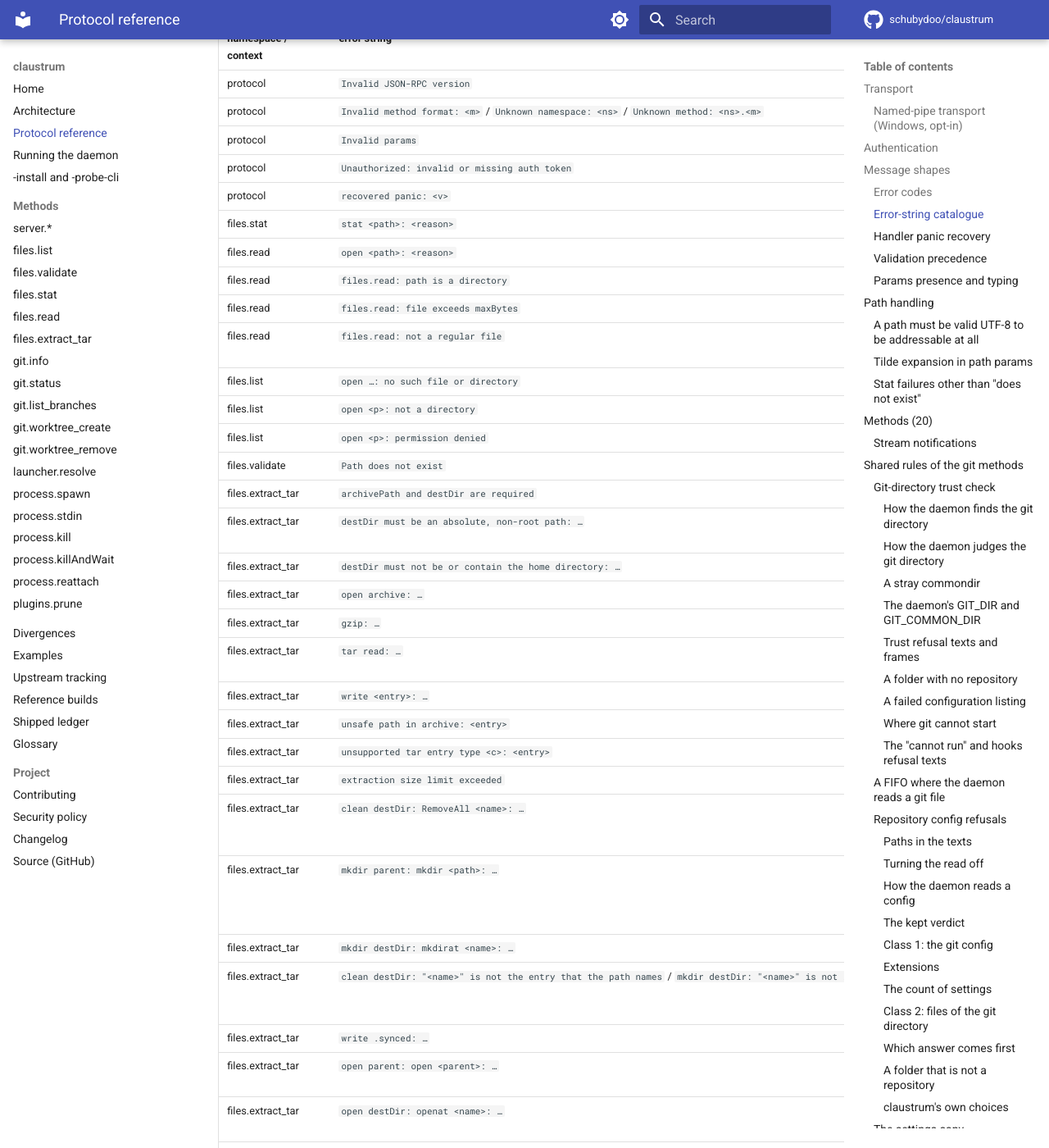
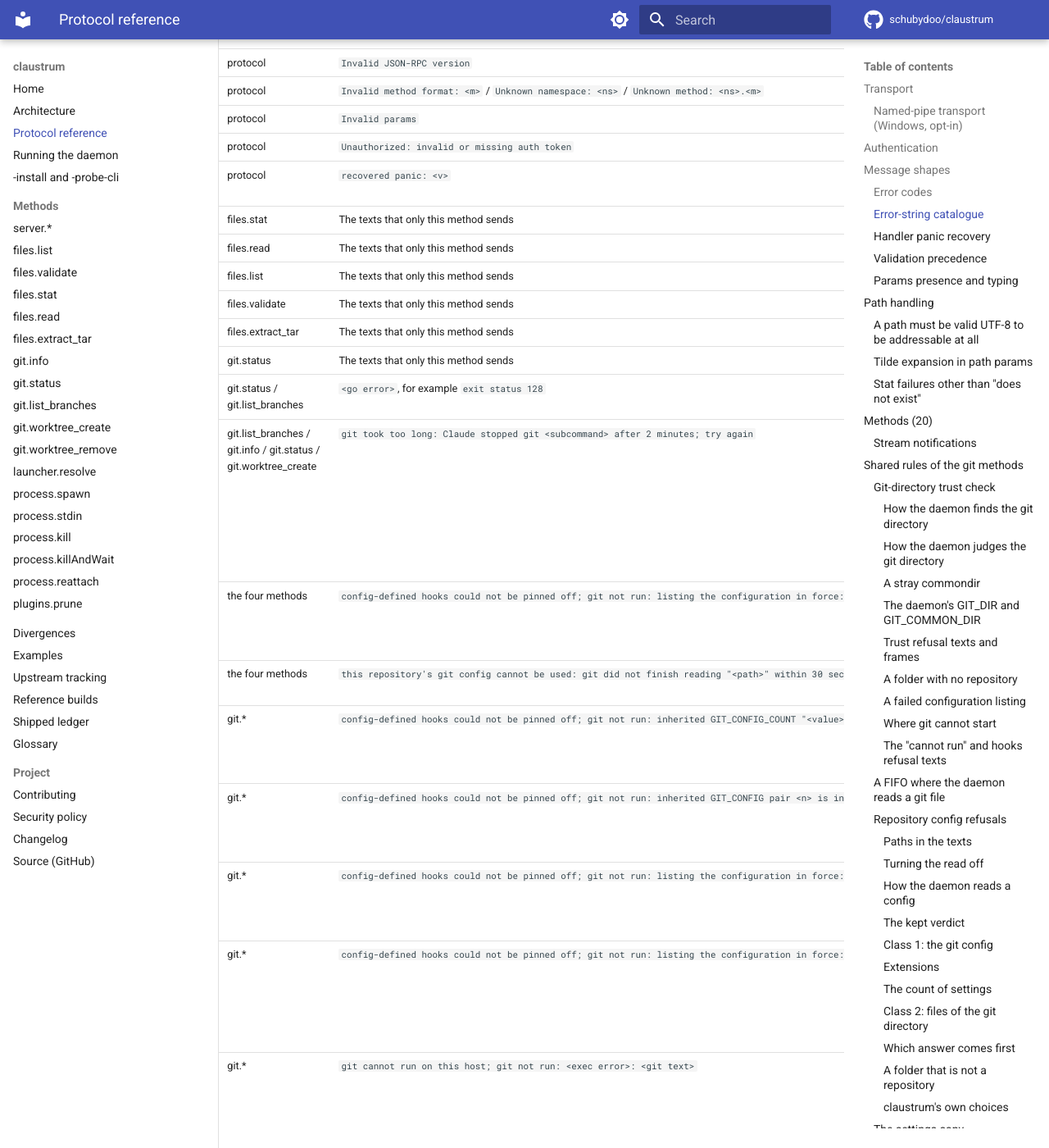
Before and after one commit to schubydoo/claustrum, an MkDocs documentation site: the page built from docs/PROTOCOL.md, in a window 1280 px wide and 1400 px high, scrolled down 4248 px. Shown: the whole window at 82% size. Built offline with MkDocs 1.6.1 and Material for MkDocs 9.7.7, drawn with Linux system fonts in a browser that asks for light colours; comment, search, counter and statistics services are not loaded; some of the changed text lies outside the part shown.

Commit message:
docs: move the other method-only error texts from the catalogue to their pages
Co-Authored-By: Claude Opus 5.5 <noreply@anthropic.com>

```diff
--- a/docs/PROTOCOL.md
+++ b/docs/PROTOCOL.md
@@ -167,9 +167,8 @@ under [Stream notifications](#stream-notifications), is the wire contract.
 
 ### Error-string catalogue
 
-The method-level error texts, verbatim. A text that only `git.worktree_create` or
-only `git.worktree_remove` sends is on the page of that method, and the row of the
-method links there. The method pages under `docs/protocol/` give the trigger and
+The method-level error texts, verbatim. A text that only one method sends is on the
+page of that method, and a row of the method links there. The method pages under `docs/protocol/` give the trigger and
 the result shape. A text with no code and no
 "in `error`" note is a JSON-RPC error `-32602`. "in `error`" is the `error` member of
 the result. A row that says "in the frame of" a method, or "The same frames", is
@@ -188,49 +187,20 @@ that names systems without "measured" holds on each one. The [reference build hi
 | protocol | `Invalid params` | -32602 (absent/mistyped `params`) |
 | protocol | `Unauthorized: invalid or missing auth token` | -32001 |
 | protocol | `recovered panic: <v>` | -32603 (claustrum-only, see [Handler panic recovery](#handler-panic-recovery)) |
-| files.stat | `stat <path>: <reason>` | -32603 (any stat failure other than ENOENT) |
-| files.read | `open <path>: <reason>` | -32603 (any open failure other than ENOENT) |
-| files.read | `files.read: path is a directory` | |
-| files.read | `files.read: file exceeds maxBytes` | |
-| files.read | `files.read: not a regular file` | -32602. The path opens and is not a regular file. See [files.read](protocol/files-read.md) |
-| files.list | `open …: no such file or directory` | -32603 (missing dir) |
-| files.list | `open <p>: not a directory` | -32603. The path is not a directory |
-| files.list | `open <p>: permission denied` | -32603 (an unreadable directory) |
-| files.validate | `Path does not exist` | in `error` field, `valid:false` |
-| files.extract_tar | `archivePath and destDir are required` | |
-| files.extract_tar | `destDir must be an absolute, non-root path: …` | in `error` field, for a relative `destDir`. claustrum also refuses a file system root with it (not measured) |
-| files.extract_tar | `destDir must not be or contain the home directory: …` | D2, in `error` field |
-| files.extract_tar | `open archive: …` | in `error` field (the archive cannot be opened) |
-| files.extract_tar | `gzip: …` | in `error` field (a bad gzip header) |
-| files.extract_tar | `tar read: …` | in `error` field (an entry that the tar reader cannot read) |
-| files.extract_tar | `write <entry>: …` | in `error` field (the content of a file cannot be copied) |
-| files.extract_tar | `unsafe path in archive: <entry>` | in `error` field (zip slip) |
-| files.extract_tar | `unsupported tar entry type <c>: <entry>` | in `error` field |
-| files.extract_tar | `extraction size limit exceeded` | D3 opt-in, in `error` field |
-| files.extract_tar | `clean destDir: RemoveAll <name>: …` | in `error` field. The daemon cannot delete the old `destDir` or an entry in it. `<name>` is the last name of `destDir` |
-| files.extract_tar | `mkdir parent: mkdir <path>: …` | in `error` field. The daemon cannot create a folder above `destDir`. `<path>` is the whole path of that folder. The text `mkdir parent <entry>: …` below is for an archive entry |
-| files.extract_tar | `mkdir destDir: mkdirat <name>: …` | in `error` field. The daemon cannot create `destDir` |
-| files.extract_tar | `clean destDir: "<name>" is not the entry that the path names` / `mkdir destDir: "<name>" is not …` | in `error` field. claustrum's own text: the path of `destDir` and its last name in the parent folder do not name one entry. See [D2](DIVERGENCES.md#d2) |
-| files.extract_tar | `write .synced: …` | in `error` field |
-| files.extract_tar | `open parent: open <parent>: …` | in `error` field. The daemon cannot open the folder that holds `destDir` |
-| files.extract_tar | `open destDir: openat <name>: …` | in `error` field. The daemon cannot open the new `destDir` |
-| files.extract_tar | `open destDir: "<name>" could not be examined (statat .: permission denied)` | in `error` field. The daemon cannot search the new `destDir`. See [files.extract_tar](protocol/files-extract-tar.md) |
-| files.extract_tar | `open destDir: "<name>" changed while it was opened` | in `error` field. claustrum's own text: another process replaced `destDir`. See [D2](DIVERGENCES.md#d2) |
-| files.extract_tar | `create <entry>: openat <place>: file exists` | in `error` field. A directory is at the place of a file entry. On Windows the text ends with `is a directory`. `<place>` is relative to `destDir` |
-| files.extract_tar | `mkdir parent <entry>: mkdirat <place>: file exists` | in `error` field. A file is at the place of the directory of a file entry. Match the prefix |
-| files.extract_tar | `mkdir <entry>: mkdirat <place>: file exists` | in `error` field. A file is at the place of a directory entry |
-| git.status | `baseRepo is required` | -32602 |
-| git.status / git.list_branches | `<go error>`, for example `exit status 128` | -32603 (git failed, stdout parse) |
+| files.stat | The texts that only this method sends | On the page: [files.stat → Errors](protocol/files-stat.md#errors) |
+| files.read | The texts that only this method sends | On the page: [files.read → Errors](protocol/files-read.md#errors) |
+| files.list | The texts that only this method sends | On the page: [files.list → Errors](protocol/files-list.md#errors) |
+| files.validate | The texts that only this method sends | On the page: [files.validate → Response](protocol/files-validate.md#response) |
+| files.extract_tar | The texts that only this method sends | On the page: [files.extract_tar → Response](protocol/files-extract-tar.md#response) |
+| git.status | The texts that only this method sends | On the page: [git.status → Errors](protocol/git-status.md#errors) |
+| git.status / git.list_branches | `<go error>`, for example `exit status 128` | -32603. The git call failed |
 | git.list_branches / git.info / git.status / git.worktree_create | `git took too long: Claude stopped git <subcommand> after 2 minutes; try again` | -32603 on the other methods. Create puts it after the text of the stopped step, as `git worktree add failed: ` or the `mkdir_failed` text of the parent step. A stopped repository test gets it alone, with `worktree_add_failed`. While a request with `"shadowDirOff":true` runs, the text says `after 30 minutes` (claustrum's own). See [Time limits of git calls](#time-limits-of-git-calls) |
 | the four methods | `config-defined hooks could not be pinned off; git not run: listing the configuration in force: git took too long: Claude stopped git config after 30 seconds; try again` | -32603 on the other methods. Create: in `error`, `worktree_add_failed`, after `git worktree add failed (checkout): ` for the checkout listing |
 | the four methods | `this repository's git config cannot be used: git did not finish reading "<path>" within 30 seconds; try again` | -32603 on the other methods. Create: in `error`, `worktree_add_failed` |
-| git.status | `<file>: not a regular file` | -32603. claustrum's own text, from the copy into the temporary git folder after the gate passed. `<file>` is `info/sparse-checkout` when that entry is a folder or a FIFO. The reference is not measured there |
-| git.status | `<file> is larger than <n> bytes` | -32603. claustrum's own text, for a copied file over its bound, also one that grew after the gate. `<n>` is 1073741824 for `index`, a `sharedindex.<40 or 64 hex>` file, `info/sparse-checkout` and a reftable file, and 1048576 for `HEAD` and `config.worktree`. The reference is not measured there |
-| git.status | `<os error>` of the copy or of the temporary folder, for example `openat index: permission denied` or `stat <dir>: no such file or directory` | -32603. The raw Go error when a file of the entry cannot be copied, or a file of the temporary git folder cannot be made. With `"shadowDirOff":true`, and on a server with no run folder, a temporary folder that cannot be made answers the raw Go error too. The reference is not measured there. In the states `shadow` and `fallback-git` a `.gitdir-<n>` that cannot be made answers `{"isRepo":false,"clean":false}`: see [git.status → Errors](protocol/git-status.md#errors) |
 | git.* | `config-defined hooks could not be pinned off; git not run: inherited GIT_CONFIG_COUNT "<value>" is not a count` | in the frame of each method, when the daemon's own `GIT_CONFIG_COUNT` does not parse. See [The daemon's own git environment](#the-daemons-own-git-environment) |
 | git.* | `config-defined hooks could not be pinned off; git not run: inherited GIT_CONFIG pair <n> is incomplete` | in the frame of each method, when a pair below the daemon's `GIT_CONFIG_COUNT` is not set. See [The daemon's own git environment](#the-daemons-own-git-environment) |
-| git.* | `config-defined hooks could not be pinned off; git not run: listing the configuration in force: exit status 128: <git text>` | in the frame of each method, for a `GIT_CONFIG_KEY_<n>` of the daemon that git cannot read. A folder that holds no repository gets it too. Linux, macOS and Windows. See [The daemon's own git environment](#the-daemons-own-git-environment) |
-| git.* | `config-defined hooks could not be pinned off; git not run: listing the configuration in force: fork/exec <git.exe path>: The directory name is invalid.` | Windows only. In the frame of `git.info`, `git.list_branches`, `git.status` and `git.worktree_create`. The `path` of the first two, or the `baseRepo` of the last two, exists and git cannot start in it. That is a regular file, a file symlink or a folder with a path of 296 characters. The path `NUL` and a file name with one more dot at its end get it too. Only `git.info` is measured for the symlink, the long folder, `NUL` and the dot. See [Git-directory trust check](#git-directory-trust-check) |
+| git.* | `config-defined hooks could not be pinned off; git not run: listing the configuration in force: exit status 128: <git text>` | in the frame of each method, for a `GIT_CONFIG_KEY_<n>` of the daemon that git cannot read. Linux, macOS and Windows. See [The daemon's own git environment](#the-daemons-own-git-environment) |
+| git.* | `config-defined hooks could not be pinned off; git not run: listing the configuration in force: fork/exec <git.exe path>: The directory name is invalid.` | Windows only. In the frame of `git.info`, `git.list_branches`, `git.status` and `git.worktree_create`. The `path` of the first two, or the `baseRepo` of the last two, exists and git cannot start in it, for example a regular file. See [Git-directory trust check](#git-directory-trust-check) |
 | git.* | `git cannot run on this host; git not run: <exec error>: <git text>` | in the frame of each method, when the configuration listing fails and `git version` fails too. The exec error and the text are those of `git version`. Linux, macOS and Windows. It also follows a failed read of the test repository's config in [the start test](#the-start-test), and a failed [call about the repository](#the-call-about-the-repository), when `git version` fails too. For `git.worktree_remove` see the table in [Git-directory trust check](#git-directory-trust-check) |
 | git.* | `this repository's git config cannot be used: <detail>` | -32603 on `git.info`, `git.status` and `git.list_branches`, and in the frame of `git.worktree_create` and `git.worktree_remove`. The details are in [Repository config refusals](#repository-config-refusals) |
 | git.* | `a file in this repository's .git directory cannot be used: <detail>` | The same frames. See [Repository config refusals](#repository-config-refusals) |
@@ -254,15 +224,11 @@ that names systems without "measured" holds on each one. The [reference build hi
 | git.worktree_create / git.worktree_remove | `refusing to <verb> worktree: <root> resolves to the filesystem root; …` | |
 | git.worktree_create / git.worktree_remove | `refusing to <verb> worktree: <root> passes through too many symbolic links (a loop?)` | Create: `errorCode:"unsafe_path"`. Linux and macOS, with `worktreeRoot`. A symlink loop or too many links lie in the path of the root. claustrum uses the kernel limit (not measured). `<root>` is `worktreeRoot` without a trailing slash. claustrum also drops a `//` here (not measured). Nothing is created or removed |
 | git.worktree_remove | The texts that only this method sends | On the page: [git.worktree_remove → Error texts](protocol/git-worktree-remove.md#error-texts) |
-| process.spawn | `Process ID is required` / `Command is required` | |
-| process.spawn | `command must be an absolute path when a launcher is given` | with a `launcher` param |
-| process.spawn | `the managed launcher cannot be used: <reason>` | -32004. The reasons are the argv[0] and no-launcher [texts of launcher.resolve](protocol/launcher-resolve.md#unusable-reasons), and `a launcher cannot be applied on a Windows host` |
-| process.spawn | `the managed launcher <path> could not be started: <reason>` | -32005 |
-| launcher.resolve | `cliPath is required` | `{}`, `null` params, a `null` or empty `cliPath`, or a wrong key |
-| process.stdin | `Invalid base64 data` / `Process not found` / `Process not running` | [process.stdin → Errors](protocol/process-stdin.md#errors) gives the order of the tests |
-| process.stdin | `stdin offset gap: offset ahead of applied bytes` | -32003 |
-| process.stdin | `stdin backpressure: queue full` | -32002 (queue full, ~16 MiB) |
-| process.killAndWait / process.reattach | `Process ID is required` / `Invalid params` | |
+| process.spawn | The texts that only this method sends | On the page: [process.spawn → Response](protocol/process-spawn.md#response) |
+| launcher.resolve | The texts that only this method sends | On the page: [launcher.resolve → Request](protocol/launcher-resolve.md#request) |
+| process.stdin | The texts that only this method sends | On the page: [process.stdin → Errors](protocol/process-stdin.md#errors) |
+| process.spawn / process.killAndWait / process.reattach | `Process ID is required` | `id` is absent or empty |
+| plugins.prune | The texts that only this method sends | On the page: [plugins.prune → Errors](protocol/plugins-prune.md#errors) |
 
 `-install` reports failures inside the `__INSTALL_RESULT__` facts line as
 `cliError` strings, not through an exit code. They are catalogued in
```
Also changed, not shown: docs/protocol/files-extract-tar.md (+1 -1 lines), docs/protocol/files-stat.md (+1 -1 lines), docs/protocol/files-validate.md (+1 -1 lines), docs/protocol/git-status.md (+3 -1 lines), 1 other file.
